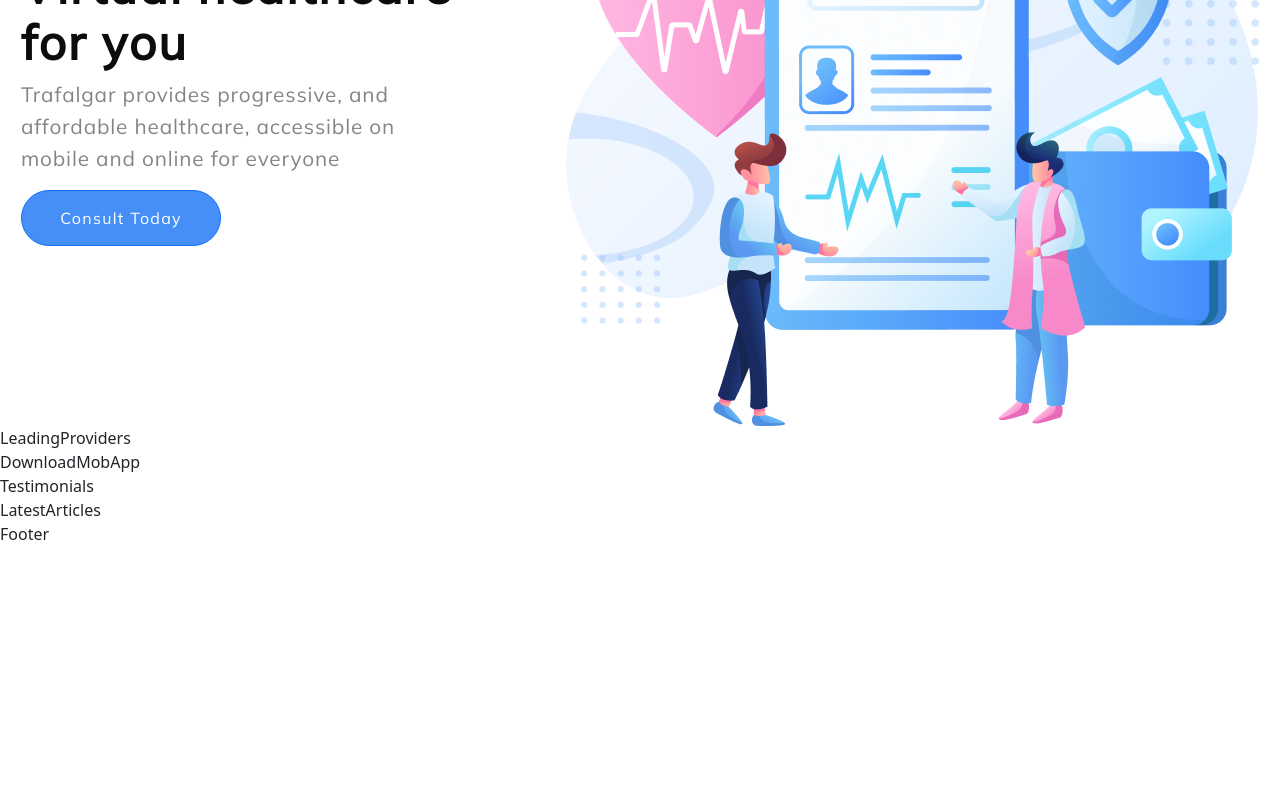
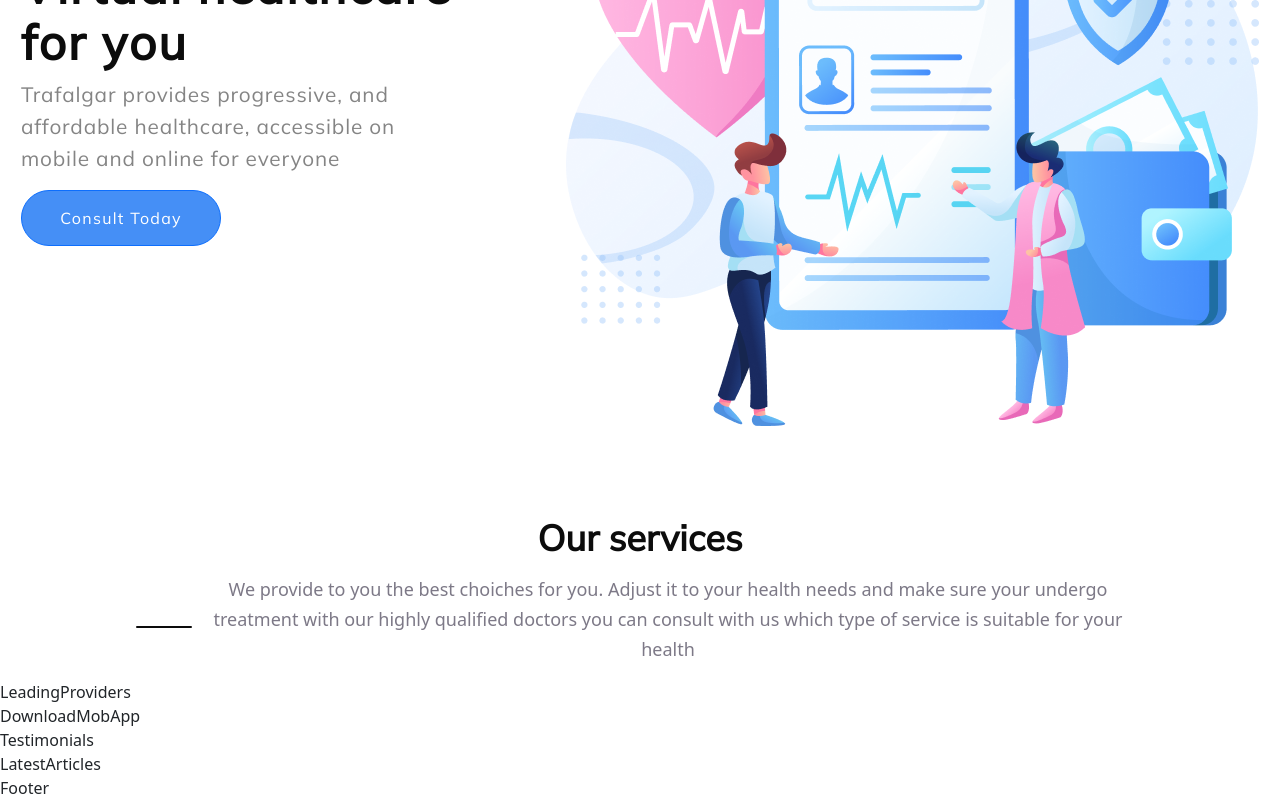
Before and after one commit to digimori/reactTrafalgar, a React (Vite) app in the folder vite-project/: page / in a window 1280 px wide. Shown: the part 323-1123 px from the top of the page. Before the commit the page ends 869 px from the top, so only its background shows below. Built offline with nearby package versions, Linux system fonts and the light colour scheme.

Commit message:
OutServices started - Need to fix separator wrap.

```diff
--- a/vite-project/src/App.jsx
+++ b/vite-project/src/App.jsx
@@ -1,5 +1,5 @@
 import 'bootstrap/dist/css/bootstrap.min.css';
-import OurServices from './components/OurServices';
+import OurServices from './components/Services/OurServices';
 import LeadingProviders from './components/LeadingProviders';
 import DownloadMobApp from './components/DownloadMobileApp/DownloadMobApp';
 import Testimonials from './components/Testimonials';
--- a/vite-project/src/components/Navigation/NavigationBar.css
+++ b/vite-project/src/components/Navigation/NavigationBar.css
@@ -19,7 +19,7 @@
 
 .p__muli-active {
     font-family: var(--font-base);
-    color: var(--color-black);
+    color: var(--color-grey);
     font-weight: 300;
     letter-spacing: 0.04em;
     font-feature-settings: 'tnum' on, 'lnum' on;
--- a/vite-project/src/components/OurServices.jsx
+++ /dev/null
@@ -1,15 +0,0 @@
-import React from 'react';
-import ServiceCards from './ServiceCards';
-import images from '../constants/images';
-import Button from 'react-bootstrap/Button';
-
-const OurServices = () => {
-  return (
-    <div>
-
-
-    </div>
-  )
-}
-
-export default OurServices
--- /dev/null
+++ b/vite-project/src/components/Services/OurServices.css
@@ -0,0 +1,31 @@
+.section__services-text {
+    display: flex;
+    justify-content: center;
+    align-items: center;
+}
+
+.section__services-text h2 {
+    color: var(--color-black);
+    font-family: var(--font-base);
+    font-size: 2.25rem;
+    font-weight: 700;
+    line-height: 56px;
+    text-align: center;
+}
+
+.section__services-text p {
+    color: var(--color-grey);
+    font-size: 1.125rem;
+    font-weight: 300;
+    line-height: 30px;
+    width: 952px;
+    text-align: center;
+}
+
+.separator {
+    width: 56px;
+    height: 2px;
+    border-radius: 5px;
+    background-color: var(--color-black);
+    flex-wrap: wrap;
+}
--- /dev/null
+++ b/vite-project/src/components/Services/OurServices.jsx
@@ -0,0 +1,26 @@
+import React from "react";
+import ServiceCards from "../ServiceCards";
+import images from "../../constants/images";
+import "./OurServices.css";
+
+const OurServices = () => {
+  return (
+    <div className="flex__center top__margin section__services-container">
+      <div className="section__services-text row">
+        <h2 className="col-12">Our services</h2>
+        <div className="separator col-12"></div>
+        <p className="col-12">
+          We provide to you the best choiches for you. Adjust it to your health
+          needs and make sure your undergo treatment with our highly qualified
+          doctors you can consult with us which type of service is suitable for
+          your health
+        </p>
+      </div>
+      <div className="section__services-cards">
+        {/* Map over cards from ServiceCards here - Remember Prop passing*/}
+      </div>
+    </div>
+  );
+};
+
+export default OurServices;
--- a/vite-project/src/index.css
+++ b/vite-project/src/index.css
@@ -4,8 +4,8 @@
     --font-base: 'Mulish', serif;
 
     --color-black: #0C0C0C;
-    --color-grey: #AAAAAA;
     --color-white: #FFFFFF;
+    --color-grey: #7D7987;
   }
 
   * {
```
